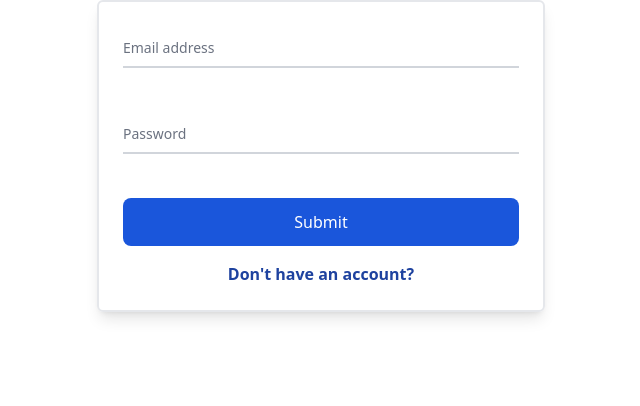
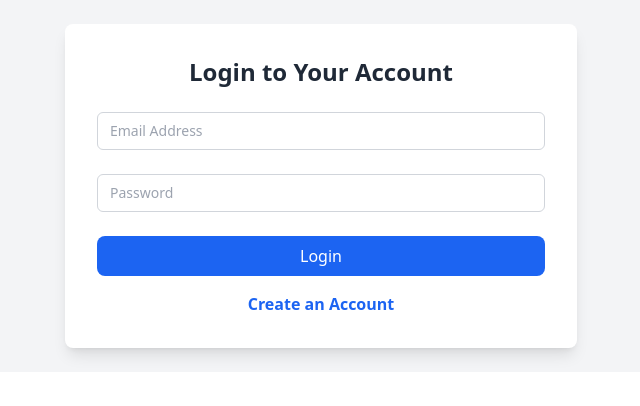
Before and after one commit to Noshadal/E-comerce, a React (Vite) app: page /Login in a window 1280 px wide. Shown: the top 406 px of the page, without its empty margins (319-959 px from the left). Built offline with nearby package versions, Linux system fonts and the light colour scheme.

Commit message:
login commit

```diff
--- a/src/component/Login.jsx
+++ b/src/component/Login.jsx
@@ -1,104 +1,98 @@
 import React, { useState } from 'react';
 import { Link, useNavigate } from 'react-router-dom';
 import Swal from 'sweetalert2';
+import { signInWithEmailAndPassword } from 'firebase/auth';
 import { auth } from './firbase.cofig';
-import { signInWithEmailAndPassword } from 'firebase/auth';
 
 function Login() {
   const navigate = useNavigate();
-  const [email, setEmail] = useState("");
-  const [password, setPassword] = useState("");
-  const [loading, setLoading] = useState(false); // State to manage loading
+  const [isLoading, setIsLoading] = useState(false);
+
+  const [email, setEmail] = useState('');
+  const [psw, setPsw] = useState('');
 
   const handleLogin = async (e) => {
     e.preventDefault();
-    setLoading(true); // Start loading when button is clicked
+    setIsLoading(true);
     try {
-      const userCredential = await signInWithEmailAndPassword(auth, email, password);
-      const user = userCredential.user;
+      const response = await signInWithEmailAndPassword(auth, email, psw);
+      const uid = response.user.uid;
 
       Swal.fire({
-        title: 'User Successfully Logged In!',
+        title: 'Login Successful!',
         icon: 'success',
       });
-
-      // Store the user's UID in localStorage
-      localStorage.setItem('uid', user.uid);
-
-      // Navigate to the home page
-      navigate('/home');
+      localStorage.setItem('uid', uid);
+      navigate('/home'); // Redirect to home or any other page
     } catch (error) {
       Swal.fire({
-        title: 'Something Went Wrong!',
+        title: 'Login Failed!',
         text: error.message,
         icon: 'error',
         confirmButtonText: 'Okay',
       });
     } finally {
-      setLoading(false); // Stop loading after the process is complete
+      setIsLoading(false);
     }
   };
 
   return (
-    <div className='flex flex-col justify-center items-center min-h-screen px-4 sm:px-0'>
-      <form className="w-full sm:w-[75vw] max-w-md mx-auto border-2 p-6 flex flex-col justify-center items-center gap-6 rounded-md shadow-lg">
-        <div className="relative z-0 w-full mb-5 group">
+    <div className="flex flex-col justify-center items-center min-h-screen bg-gray-100 p-6">
+      <form className="w-full max-w-lg bg-white p-8 rounded-lg shadow-lg space-y-6">
+        <h2 className="text-2xl font-semibold text-center text-gray-800 mb-6">Login to Your Account</h2>
+
+        <div className="relative">
           <input
             type="email"
-            name="floating_email"
-            id="floating_email"
-            className="block py-2.5 px-0 w-full text-sm text-gray-900 bg-transparent border-0 border-b-2 border-gray-300 appearance-none dark:text-white dark:border-gray-600 dark:focus:border-blue-500 focus:outline-none focus:ring-0 focus:border-blue-600 peer"
-            placeholder=" "
+            id="email"
+            className="block w-full px-3 py-2 text-sm text-gray-900 border rounded-md border-gray-300 focus:border-blue-600 focus:outline-none peer"
+            placeholder="Email Address"
             required
             onChange={(e) => setEmail(e.target.value)}
           />
-          <label
-            htmlFor="floating_email"
-            className="peer-focus:font-medium absolute text-sm text-gray-500 dark:text-gray-400 duration-300 transform -translate-y-6 scale-75 top-3 -z-10 origin-[0] peer-focus:left-0 peer-focus:text-blue-600 peer-focus:dark:text-blue-500 peer-placeholder-shown:scale-100 peer-placeholder-shown:translate-y-0 peer-focus:scale-75 peer-focus:-translate-y-6"
-          >
-            Email address
-          </label>
         </div>
 
-        <div className="relative z-0 w-full mb-5 group">
+        <div className="relative">
           <input
             type="password"
-            name="floating_password"
-            id="floating_password"
-            className="block py-2.5 px-0 w-full text-sm text-gray-900 bg-transparent border-0 border-b-2 border-gray-300 appearance-none dark:text-white dark:border-gray-600 dark:focus:border-blue-500 focus:outline-none focus:ring-0 focus:border-blue-600 peer"
-            placeholder=" "
+            id="password"
+            className="block w-full px-3 py-2 text-sm text-gray-900 border rounded-md border-gray-300 focus:border-blue-600 focus:outline-none peer"
+            placeholder="Password"
             required
-            onChange={(e) => setPassword(e.target.value)}
+            onChange={(e) => setPsw(e.target.value)}
           />
-          <label
-            htmlFor="floating_password"
-            className="peer-focus:font-medium absolute text-sm text-gray-500 dark:text-gray-400 duration-300 transform -translate-y-6 scale-75 top-3 -z-10 origin-[0] peer-focus:left-0 peer-focus:text-blue-600 peer-focus:dark:text-blue-500 peer-placeholder-shown:scale-100 peer-placeholder-shown:translate-y-0 peer-focus:scale-75 peer-focus:-translate-y-6"
-          >
-            Password
-          </label>
         </div>
 
-        <div className='flex flex-col justify-center items-center w-full gap-4'>
-          <button
-            type="submit"
-            className="w-full sm:w-52 bg-blue-700 text-[18px] sm:text-[20px] h-12 text-white hover:bg-blue-800 focus:ring-4 focus:outline-none focus:ring-blue-300 font-medium rounded-lg flex justify-center items-center"
-            onClick={handleLogin}
-            disabled={loading} // Disable the button while loading
-          >
-            {loading ? (
-              <svg className="animate-spin h-5 w-5 mr-3 text-white" xmlns="http://www.w3.org/2000/svg" fill="none" viewBox="0 0 24 24">
+        <div className="flex flex-col items-center">
+          {isLoading ? (
+            <div className="w-full text-center">
+              <svg
+                className="animate-spin h-8 w-8 text-blue-700"
+                xmlns="http://www.w3.org/2000/svg"
+                fill="none"
+                viewBox="0 0 24 24"
+              >
                 <circle className="opacity-25" cx="12" cy="12" r="10" stroke="currentColor" strokeWidth="4"></circle>
-                <path className="opacity-75" fill="currentColor" d="M4 12a8 8 0 018-8v4l-3 3-3-3V4a8 8 0 010 16v-4z"></path>
+                <path className="opacity-75" fill="currentColor" d="M4 12a8 8 0 018-8v8H4z"></path>
               </svg>
-            ) : (
-              "Submit"
-            )}
-          </button>
-          <Link to="/sign" className='text-blue-800 font-semibold hover:text-blue-500'>Don't have an account?</Link>
+            </div>
+          ) : (
+            <button
+              type="submit"
+              onClick={handleLogin}
+              className="w-full bg-blue-600 text-white py-2 rounded-lg hover:bg-blue-700 focus:ring-4 focus:outline-none focus:ring-blue-300"
+            >
+              Login
+            </button>
+          )}
+
+          <Link to="/signup" className="text-blue-600 font-semibold hover:text-blue-400 mt-4">
+            Create an Account
+          </Link>
         </div>
       </form>
     </div>
   );
-};
+}
 
 export default Login;
```
